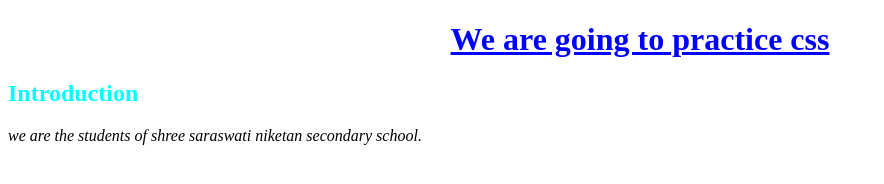
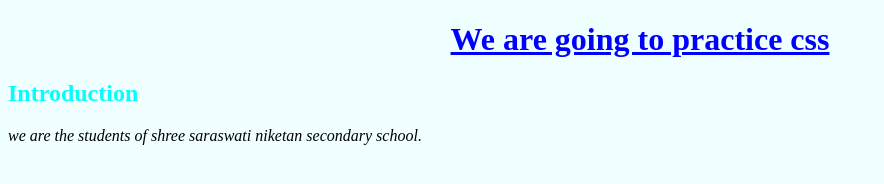
Before and after one commit to anushka-das/practice, a plain HTML site: page index3.html in a window 1280 px wide. Shown: the whole page, without its empty margins (0-884 px from the left). Drawn offline with Linux system fonts and the light colour scheme.

Commit message:
initial text

```diff
--- a/index3.html
+++ b/index3.html
@@ -6,6 +6,11 @@
     <meta name="viewport" content="width=device-width, initial-scale=1.0">
     <title>Demo of CSS</title>
     <STYLE>
+        body
+            {
+                background-color: azure;
+                background-image: "./mikey.jpg";
+            }
         h1
             {
                 text-align:center;color:Blue;
@@ -20,6 +25,7 @@
                 font-style: oblique;
                 word-spacing: normal;
 
+
             }
     </STYLE>
 </head>
```
